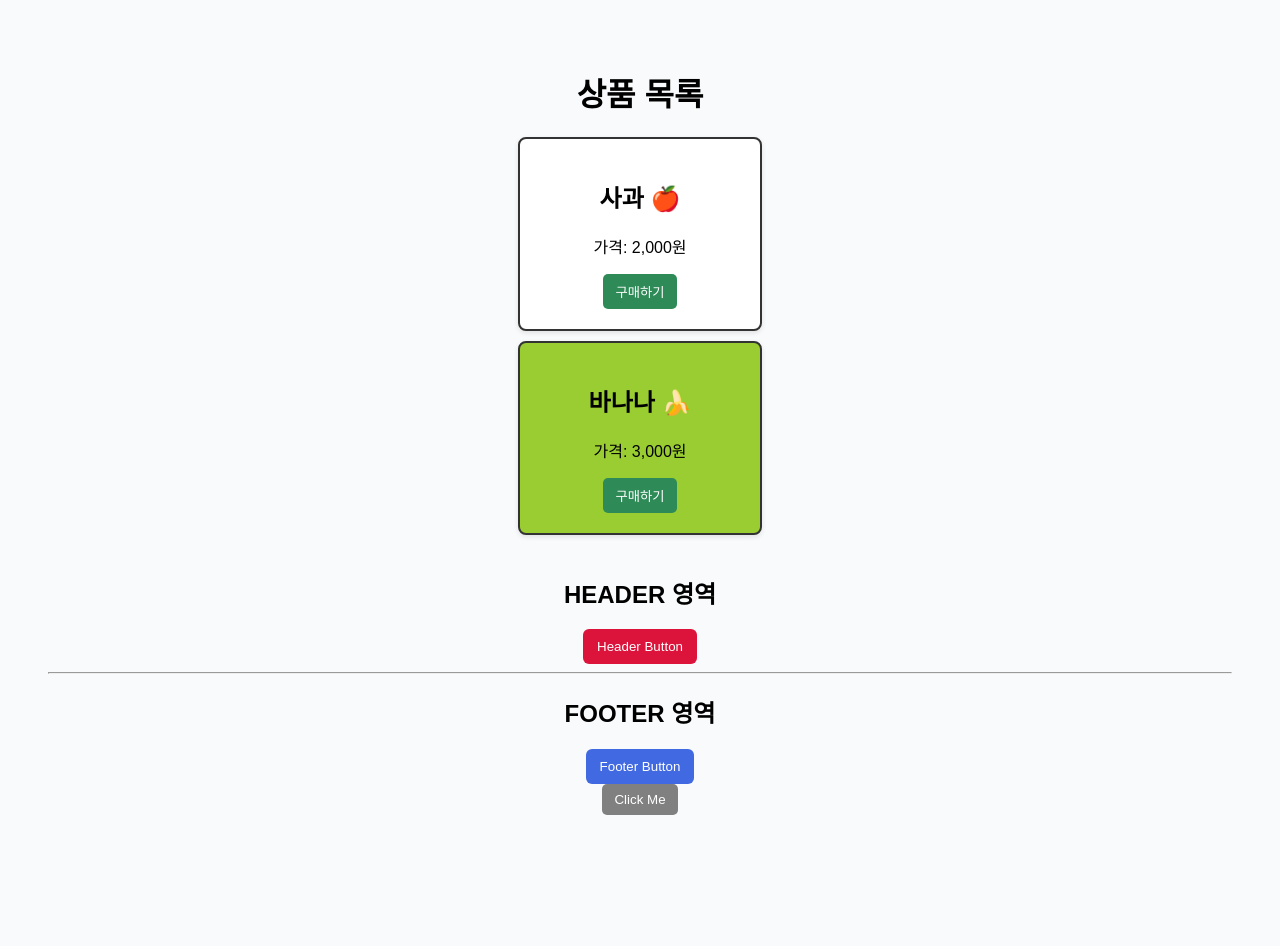
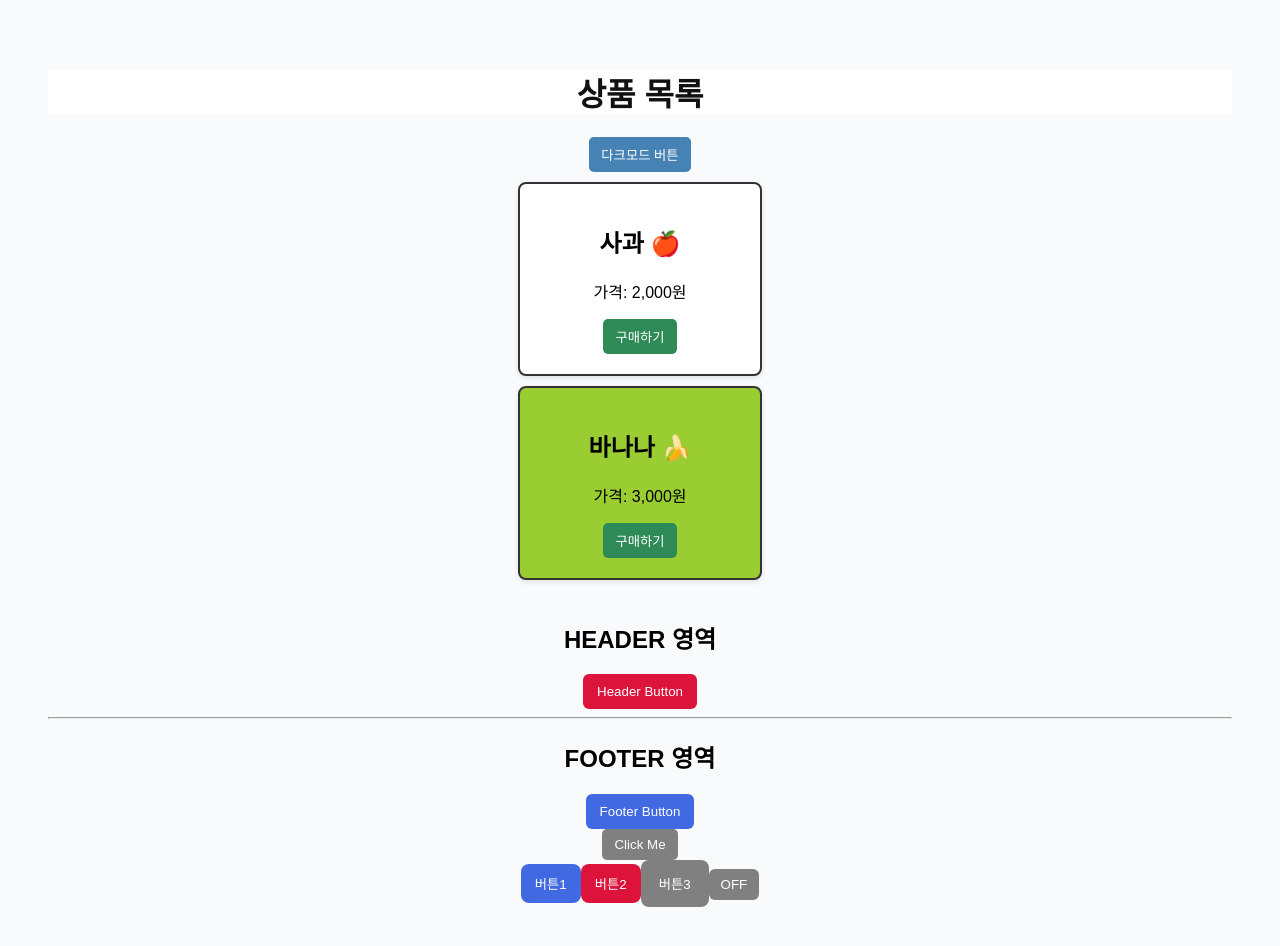
Before and after one commit to yunajoe/react-master-class-part1-inflearn, a React (Vite) app: page / in a window 1280 px wide. Shown: the top 946 px of the page. Before the commit the page ends 863 px from the top, so only its background shows below. Built offline with nearby package versions, Linux system fonts and the light colour scheme.

Commit message:
feat: styled-components

```diff
--- a/package.json
+++ b/package.json
@@ -11,7 +11,8 @@
   },
   "dependencies": {
     "react": "^19.2.4",
-    "react-dom": "^19.2.4"
+    "react-dom": "^19.2.4",
+    "styled-components": "^6.3.11"
   },
   "devDependencies": {
     "@eslint/js": "^9.39.4",
--- /dev/null
+++ b/src/ActionButton.jsx
@@ -0,0 +1,19 @@
+import styled from "styled-components";
+
+const Button = styled.button`
+  background: steelblue;
+  color: white;
+  &:hover {
+    background: dodgerblue;
+  }
+  &:active {
+    background: navy;
+    transform: scale(2);
+  }
+`;
+
+function ActionButton({ children, onClick }) {
+  return <Button onClick={onClick}>{children}</Button>;
+}
+
+export default ActionButton;
--- a/src/App.jsx
+++ b/src/App.jsx
@@ -1,14 +1,39 @@
+import { useState } from "react";
+import styled, { ThemeProvider } from "styled-components";
+import ActionButton from "./ActionButton.jsx";
 import "./App.css";
 import Head from "./Head.jsx";
 import ProductCard from "./ProductCard.jsx";
+import ToggleDemo from "./ToggleDemo.jsx";
+import VariantButton from "./VariantButton.jsx";
+
+const light = { bg: "#fff", fg: "#111" };
+const dark = { bg: "#111", fg: "#fff" };
+
+const Page = styled.div`
+  background: ${({ theme }) => theme.bg};
+  color: ${({ theme }) => theme.fg};
+`;
+
 function App() {
+  const [darkMode, setDarkMode] = useState(false);
   return (
-    <div>
-      <h1>상품 목록</h1>
+    <ThemeProvider theme={darkMode ? dark : light}>
+      <Page theme={darkMode}>
+        <h1>상품 목록</h1>
+      </Page>
+      <ActionButton onClick={() => setDarkMode((prev) => !prev)}>
+        다크모드 버튼
+      </ActionButton>
+
       <ProductCard name="사과" price={2000} emoji="🍎" />
       <ProductCard name="바나나" price={3000} emoji="🍌" className="banana" />
       <Head />
-    </div>
+      <VariantButton variant="primary">버튼1</VariantButton>
+      <VariantButton variant="danger">버튼2</VariantButton>
+      <VariantButton size="lg">버튼3</VariantButton>
+      <ToggleDemo />
+    </ThemeProvider>
   );
 }
 
--- /dev/null
+++ b/src/ToggleDemo.jsx
@@ -0,0 +1,19 @@
+// 상태(state)에 따라 토글되는 버튼
+import { useState } from "react";
+import styled from "styled-components";
+
+const Toggle = styled.button`
+  background: ${({ active }) => (active ? "seagreen" : "gray")};
+  color: white;
+  border-radius: 6px;
+`;
+function ToggleDemo() {
+  const [on, setOn] = useState(false);
+  return (
+    <Toggle active={on} onClick={() => setOn((v) => !v)}>
+      {on ? "ON" : "OFF"}
+    </Toggle>
+  );
+}
+
+export default ToggleDemo;
--- /dev/null
+++ b/src/VariantButton.jsx
@@ -0,0 +1,25 @@
+// props에 따라 변형되는 버튼
+import styled from "styled-components";
+const Button = styled.button`
+  background: ${({ variant }) =>
+    variant === "primary"
+      ? "royalblue"
+      : variant === "danger"
+        ? "crimson"
+        : "gray"};
+
+  color: white;
+  border: none;
+  border-radius: 8px;
+  padding: ${({ size }) => (size === "lg" ? "14px 18px" : "10px 14px")};
+`;
+
+function VariantButton({ variant, size, children }) {
+  return (
+    <Button variant={variant} size={size}>
+      {children}
+    </Button>
+  );
+}
+
+export default VariantButton;
```
Also changed, not shown: 1 other file (tests, documents, lock files or other folders).
